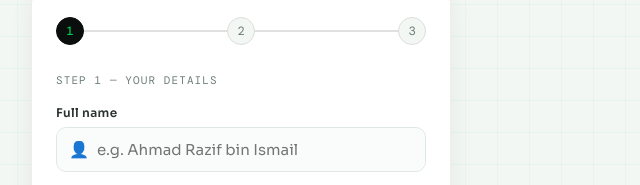
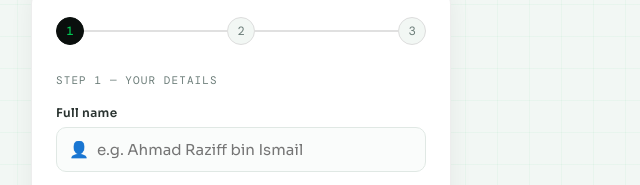
Before and after one commit to lowseng/patrol, a website: page public/index.html in a window 1280 px wide. Shown: the part 188-373 px from the top of the page, 399-1039 px from the left. Drawn offline with nearby package versions, Linux system fonts and the light colour scheme.

Commit message:
Update index.html

```diff
--- a/public/index.html
+++ b/public/index.html
@@ -525,7 +525,7 @@ select { padding-left: 40px; cursor: pointer; }
         <label for="iName">Full name</label>
         <div class="input-wrap">
           <span class="icon">👤</span>
-          <input type="text" id="iName" placeholder="e.g. Ahmad Razif bin Ismail" autocomplete="name">
+          <input type="text" id="iName" placeholder="e.g. Ahmad Raziff bin Ismail" autocomplete="name">
         </div>
       </div>
 
```
